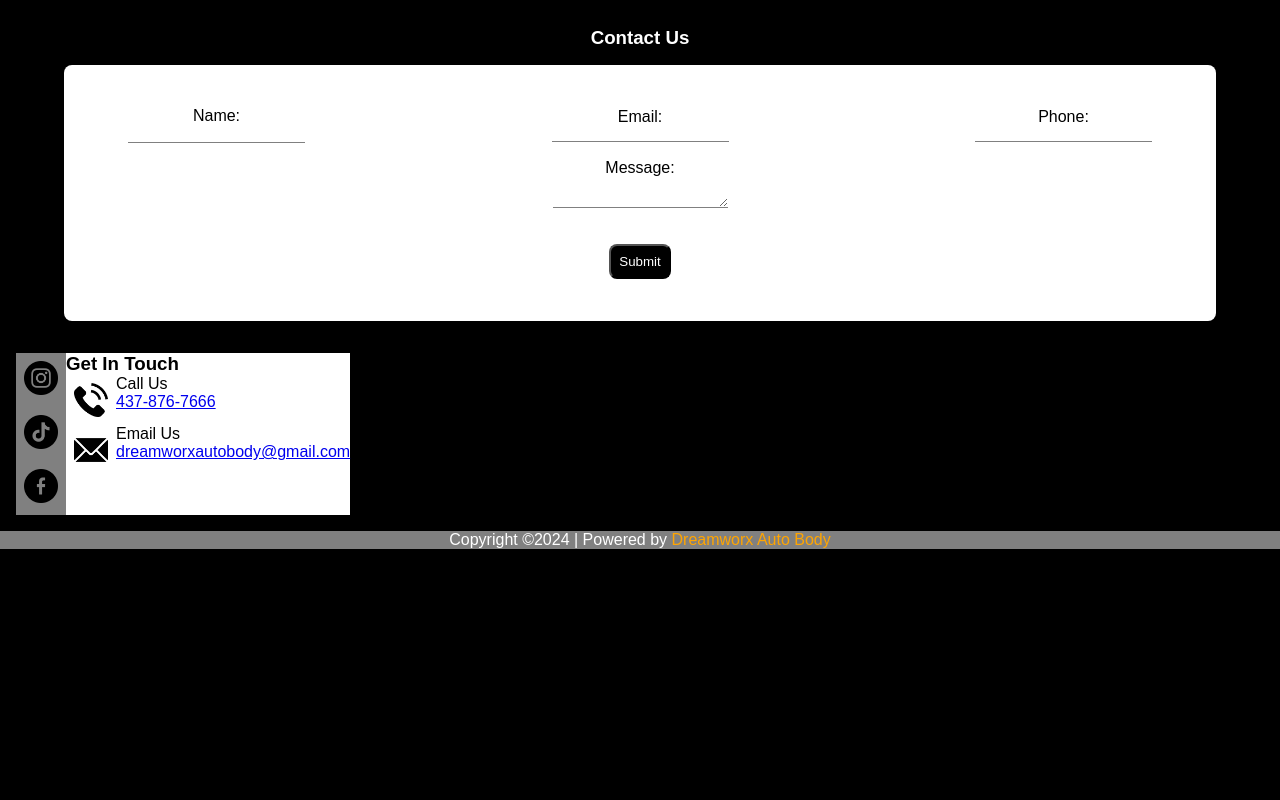
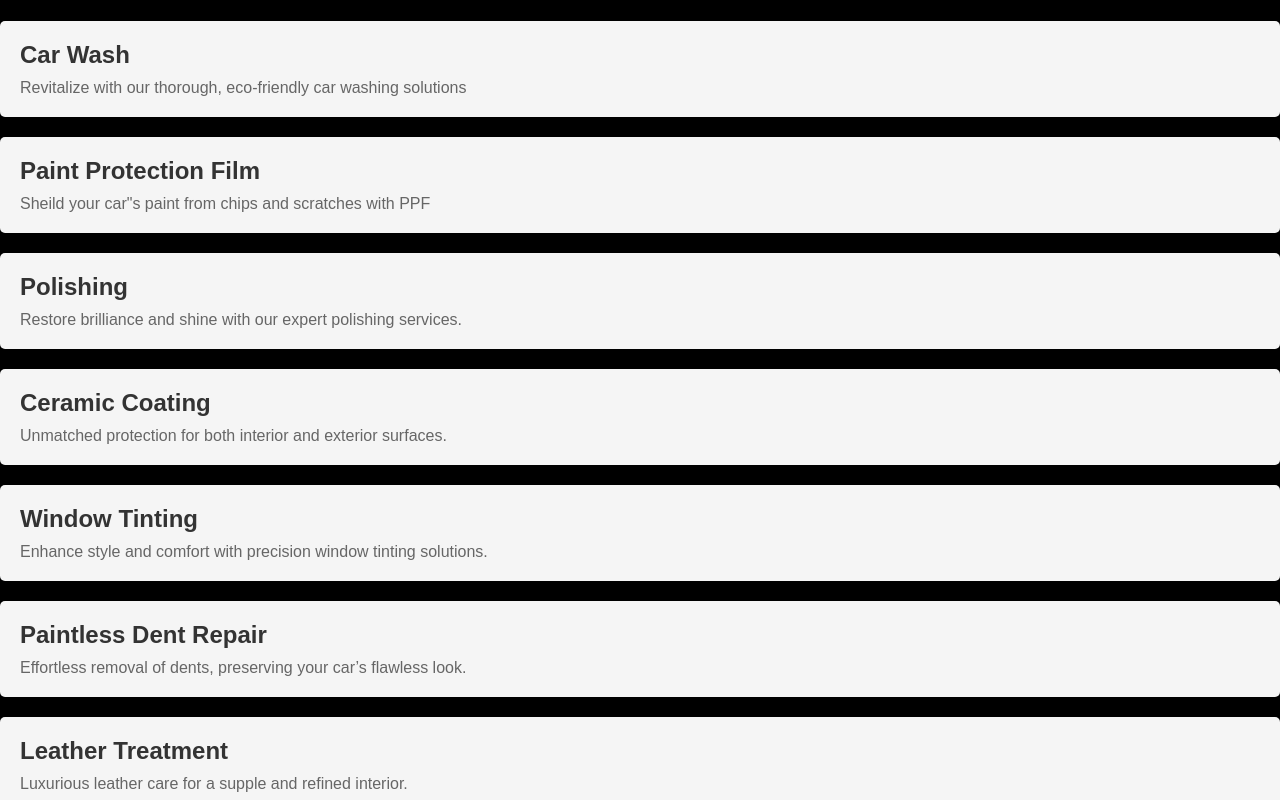
Before and after one commit to JoshuaJeyaranjan/dreamworx-client, a React (Vite) app: page /care in a window 1280 px wide. Shown: the part 840-1640 px from the top of the page. Before the commit the page ends 1389 px from the top, so only its background shows below. Built offline with nearby package versions, Linux system fonts and the light colour scheme; a web font is replaced by a local one.

Commit message:
add all services to services pages

```diff
--- /dev/null
+++ b/src/components/ServiceList/ServiceList.jsx
@@ -0,0 +1,17 @@
+import React from 'react'
+import './ServiceList.scss'
+import ServiceListItem from '../ServiceListItem/ServiceListItem'
+
+export default function ServiceList( {services}) {
+  return (
+    <div className='service-list'>
+        {services.map((service, index) => (
+            <ServiceListItem
+            key={index}
+            title={service.title}
+            paragraph={service.paragraph}
+            />
+        ))}
+    </div>
+  )
+}
--- /dev/null
+++ b/src/components/ServiceList/ServiceList.scss
@@ -0,0 +1,5 @@
+.service-list {
+    display: flex;
+    flex-direction: column;
+    flex-wrap: wrap;
+  }
--- /dev/null
+++ b/src/components/ServiceListItem/ServiceListItem.jsx
@@ -0,0 +1,10 @@
+import React from 'react'
+import './ServiceListItem.scss'
+export default function ServiceListItem({title, paragraph}) {
+  return (
+    <div className='service-list-item'>
+        <h3 className='service-list-item__title'> {title} </h3>
+        <p className='service-list-item__paragraph'> {paragraph} </p>
+    </div>
+  )
+}
--- /dev/null
+++ b/src/components/ServiceListItem/ServiceListItem.scss
@@ -0,0 +1,19 @@
+.service-list-item {
+    background-color: #f5f5f5;
+    padding: 20px;
+    margin: 10px 0;
+    border-radius: 5px;
+    box-shadow: 0 0 10px rgba(0, 0, 0, 0.1);
+
+    &__title {
+      margin: 0 0 10px;
+      font-size: 1.5rem;
+      color: #333;
+    }
+
+    &__paragraph {
+      margin: 0;
+      font-size: 1rem;
+      color: #666;
+    }
+  }
--- a/src/pages/BodyWorkPage/BodyWorkPage.jsx
+++ b/src/pages/BodyWorkPage/BodyWorkPage.jsx
@@ -5,9 +5,33 @@ import Footer from '../../components/Footer/Footer';
 import ContactForm from '../../components/ContactForm/ContactForm';
 import ContactInfo from '../../components/ContactInfo/ContactInfo';
 import GlitchBody from '../../components/GlitchBody/GlitchBody';
+import ServiceList from '../../components/ServiceList/ServiceList'
 
 
 export default function BodyWorkPage() {
+
+  const bodyServices = [
+    {
+      title: 'Chassis Collision',
+      paragraph: 'Restoration of structural integrity after collisions.'
+    },
+    {
+      title: 'Smart Paint',
+      paragraph: 'Cutting-edge paint technology for dynamic color and effects.'
+    },
+    {
+      title: 'Dent Repair',
+      paragraph: 'Flawless restoration with advanced dent repair techniques.'
+    },
+    {
+      title: 'Body Paint',
+      paragraph: 'Revitalize your vehicle with expert body painting.'
+    },
+    {
+      title: 'Peelable Paint',
+      paragraph: 'Innovative peelable paint for customizable and temporary transformations.'
+    },
+  ]
   return (
     <div className='body-work'>
     <Nav/>
@@ -26,6 +50,8 @@ export default function BodyWorkPage() {
 
     <GlitchBody/>
 
+    <ServiceList services={bodyServices}/>
+
     <ContactForm/>
     <ContactInfo/>
     <Footer/>
--- a/src/pages/CarePage/CarePage.jsx
+++ b/src/pages/CarePage/CarePage.jsx
@@ -5,8 +5,49 @@ import Footer from '../../components/Footer/Footer';
 import ContactForm from '../../components/ContactForm/ContactForm';
 import ContactInfo from '../../components/ContactInfo/ContactInfo';
 import GlitchCare from '../../components/GlitchCare/GlitchCare';
+import ServiceList from '../../components/ServiceList/ServiceList';
 
 export default function CarePage() {
+
+  const carCareServices = [
+    {
+      title: 'Car Wash',
+      paragraph: 'Revitalize with our thorough, eco-friendly car washing solutions'
+    },
+    {
+      title: 'Paint Protection Film',
+      paragraph: 'Sheild your car"s paint from chips and scratches with PPF'
+    },
+    {
+      title: 'Polishing',
+      paragraph: 'Restore brilliance and shine with our expert polishing services.'
+    },
+    {
+      title: 'Ceramic Coating',
+      paragraph: 'Unmatched protection for both interior and exterior surfaces.'
+    },
+    {
+      title: 'Window Tinting',
+      paragraph: 'Enhance style and comfort with precision window tinting solutions.'
+    },
+    {
+      title: 'Paintless Dent Repair',
+      paragraph: 'Effortless removal of dents, preserving your car’s flawless look.'
+    },
+    {
+      title: 'Leather Treatment',
+      paragraph: 'Luxurious leather care for a supple and refined interior.'
+    },
+    {
+      title: 'Wrapping',
+      paragraph: 'Personalize your ride with vibrant and durable vehicle wrapping.'
+    },
+    {
+      title: 'Accessories',
+      paragraph: 'Explore unique additions, like Alligator accessories, for personalized flair.'
+    },
+  ]
+
   return (
     <div className='care'>
       <Nav/>
@@ -25,6 +66,8 @@ export default function CarePage() {
 
       <GlitchCare/>
 
+      <ServiceList services={carCareServices}/>
+
       <ContactForm/>
       <ContactInfo/>
       <Footer/>
--- a/src/pages/CustomizePage/CustomizePage.jsx
+++ b/src/pages/CustomizePage/CustomizePage.jsx
@@ -5,8 +5,32 @@ import Footer from '../../components/Footer/Footer';
 import ContactForm from '../../components/ContactForm/ContactForm';
 import ContactInfo from '../../components/ContactInfo/ContactInfo';
 import GlitchCustomization from '../../components/GlitchCustomization/GlitchCustomization';
+import ServiceList from '../../components/ServiceList/ServiceList'
 
 export default function CustomizePage() {
+
+  const customizeServices = [
+    {
+      title: 'Vehicle Upholstery',
+      paragraph: 'Transform interiors with expert craftsmanship and premium materials.'
+
+    },
+    {
+      title: 'Vehicle Branding',
+      paragraph: 'Personalize your vehicle with unique and stylish branding solutions.'
+
+    },
+    {
+      title: 'Interior Customization',
+      paragraph: 'Enhance comfort and aesthetics with tailored seat and belt customization.'
+
+    },
+    {
+      title: 'Full Customization',
+      paragraph: 'Elevate your ride with comprehensive interior and exterior transformations.'
+
+    },
+  ]
   return (
     <div className='customize'>
       <Nav/>
@@ -25,6 +49,8 @@ export default function CustomizePage() {
 
       <GlitchCustomization/>
 
+      <ServiceList services={customizeServices}/>
+
       <ContactForm/>
       <ContactInfo/>
       <Footer/>
--- a/src/pages/MechanicalPage/MechanicalPage.jsx
+++ b/src/pages/MechanicalPage/MechanicalPage.jsx
@@ -5,10 +5,60 @@ import Footer from '../../components/Footer/Footer';
 import ContactForm from '../../components/ContactForm/ContactForm';
 import ContactInfo from '../../components/ContactInfo/ContactInfo';
 import GlitchMechanical from '../../components/GlitchMechanical/GlitchMechanical';
+import ServiceList from '../../components/ServiceList/ServiceList'
+
+export default function MechanicalPage() {
+
+  const mechanicalServices = [
+    {
+      title: 'Lube Service',
+      paragraph: 'Routine maintenance for engine health and longevity.',
+
+    },
+    {
+      title: 'Minor Services',
+      paragraph: 'Scheduled inspections and minor repairs for optimal performance.',
+
+    },
+    {
+      title: 'Major Services',
+      paragraph: 'Comprehensive inspections and servicing for peak vehicle health.',
+
+    },
+    {
+      title: 'Engine and Gearbox',
+      paragraph: 'Expert solutions for engine and gearbox issues.',
+
+    },
+    {
+      title: 'AC System',
+      paragraph: 'Efficient repairs to keep your vehicle’s climate control in top condition.',
+
+    },
+    {
+      title: 'Tire Changing',
+      paragraph: 'Swift and reliable tire replacement services.',
+
+    },
+    {
+      title: 'Brakes Repair',
+      paragraph: 'Ensure safety with precision brake system repairs.',
+
+    },
+    {
+      title: 'Wheel Alignment',
+      paragraph: 'Maintain stability and extend tire life with accurate wheel alignment.',
+
+    },
+    {
+      title: 'Electric Repair',
+      paragraph: 'Diagnostic and repair services for electrical systems.',
+
+    }
+  ]
+  return (
 
 
-export default function MechanicalPage() {
-  return (
     <div className='mechanical'>
     <Nav/>
 
@@ -26,6 +76,10 @@ export default function MechanicalPage() {
 
     <GlitchMechanical/>
 
+    <ServiceList services={mechanicalServices} />
+
+
+
     <ContactForm/>
     <ContactInfo/>
     <Footer/>
```
